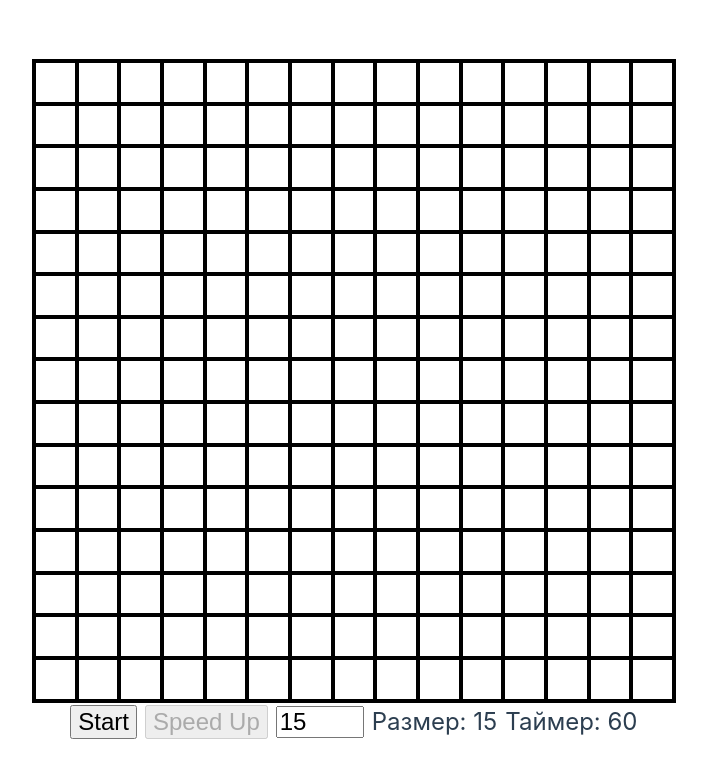
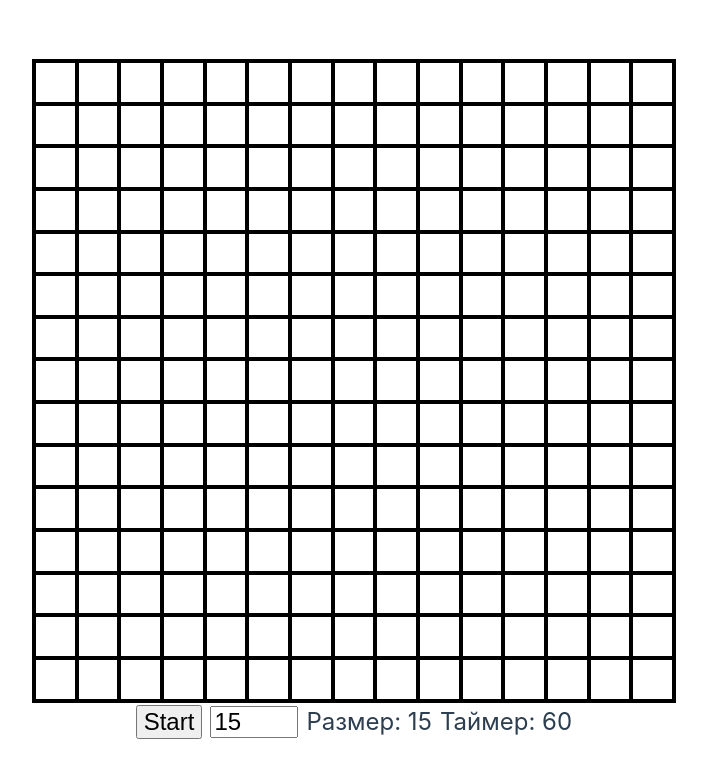
Before and after one commit to reznikovkg/vue-3-docker-compose, a Vue app in the folder vue/: page / in a window 1280 px wide. Shown: the top 778 px of the page, without its empty margins (0-707 px from the left). Built offline with nearby package versions, Linux system fonts and the light colour scheme.

Commit message:
speed up work when shift is pressed

```diff
--- a/vue/src/components/pages/IndexPage.vue
+++ b/vue/src/components/pages/IndexPage.vue
@@ -3,15 +3,6 @@
     <FieldTable class="game-field" ref="gridRef" tabindex="0"/>
     <div class="start-size-menu">
       <button class="start-button button" @click="handleStart" :disabled="isGameActive">Start</button>
-      <button
-        class="speed-button button"
-        :disabled="!isGameActive"
-        @mousedown="handleSpeedButtonDown"
-        @mouseup="handleSpeedButtonUp"
-        @mouseleave="handleSpeedUp"
-      >
-        Speed Up
-      </button>
       <input
         class="field-size-input"
         v-model.number="fieldSize"
@@ -51,9 +42,13 @@ export default {
   },
   mounted() {
     this.updateFieldSize()
+    window.addEventListener('keydown', this.handleKeyDown)
+    window.addEventListener('keyup', this.handleKeyUp)
   },
   beforeUnmount() {
     this.stopGame()
+    window.removeEventListener('keydown', this.handleKeyDown)
+    window.removeEventListener('keyup', this.handleKeyUp)
   },
   methods: {
     ...mapActions('field', [
@@ -76,21 +71,17 @@ export default {
       this.startGame()
       this.$refs.gridRef?.$el?.focus()
     },
-    handleSpeedButtonDown() {
-      if (!this.isGameActive || this.isSpeedPressed)
-        return
-
-      this.isSpeedPressed = true
-      this.startSpeedUp()
+    handleKeyDown(event) {
+      if (event.key === 'Shift' && !this.isSpeedPressed && this.isGameActive) {
+        this.isSpeedPressed = true
+        this.startSpeedUp()
+      }
     },
-    handleSpeedButtonUp() {
-      if (!this.isSpeedPressed)
-        return
-
-      this.isSpeedPressed = false
-      this.stopSpeedUp()
-
-      this.$refs.gridRef?.$el?.focus()
+    handleKeyUp(event) {
+      if (event.key === 'Shift' && this.isSpeedPressed) {
+        this.isSpeedPressed = false
+        this.stopSpeedUp()
+      }
     }
   }
 }
```
